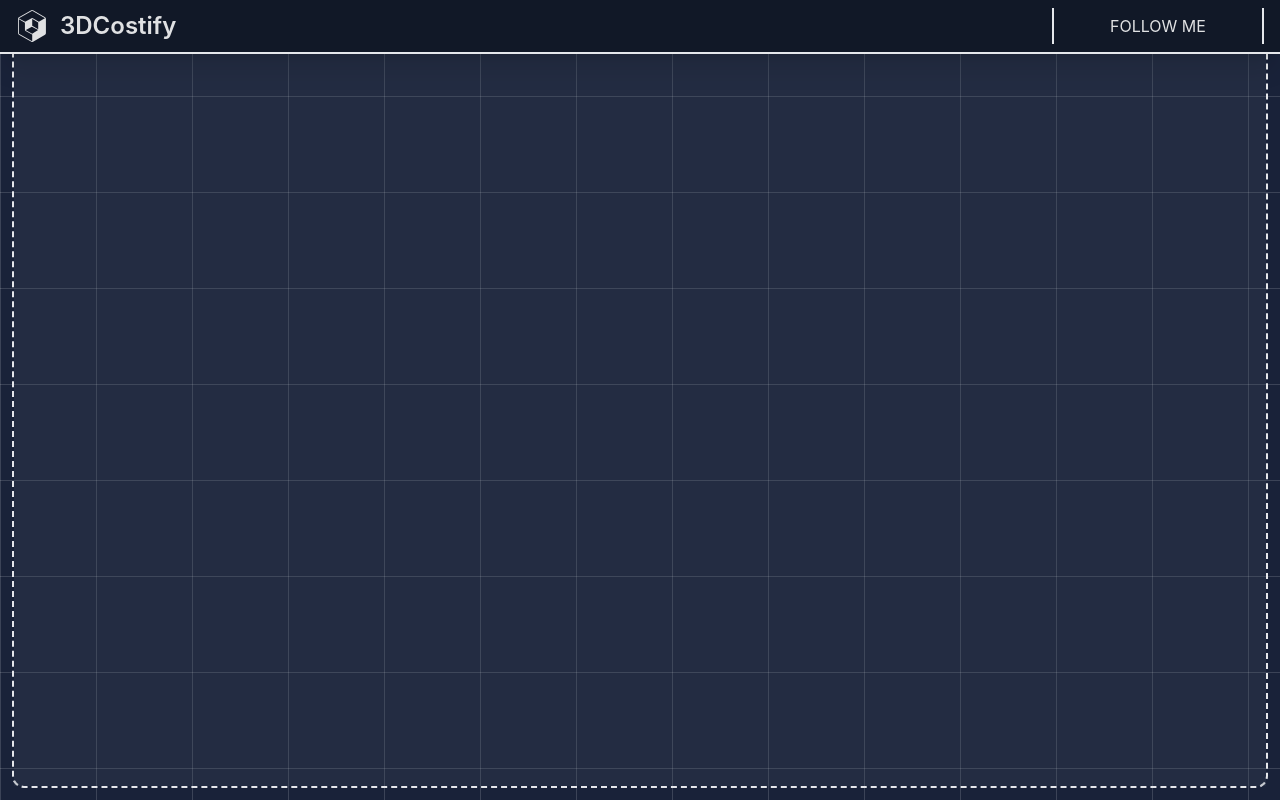
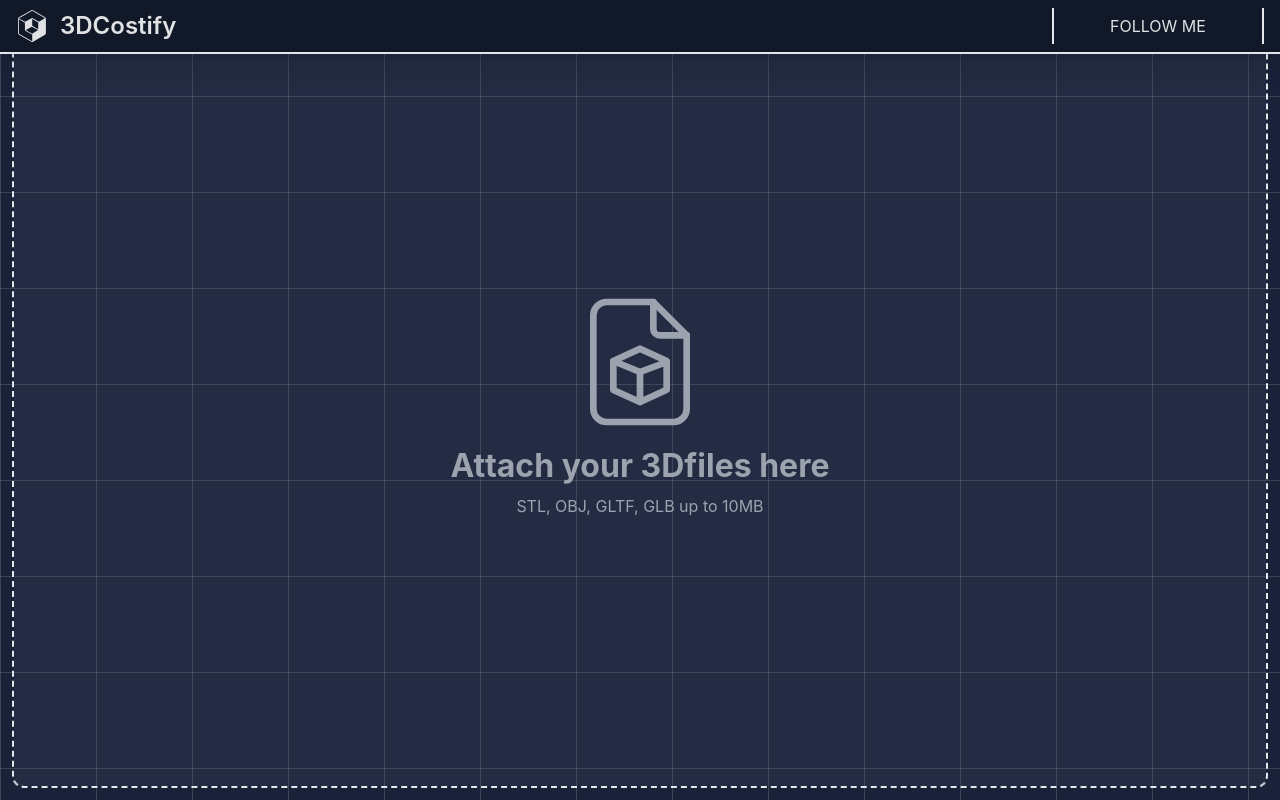
Before and after one commit to PEPAXD/3DPrint-CostCalc, a React (Vite) app: page / in a window 1280 px wide. Built offline with nearby package versions, Linux system fonts and the light colour scheme.

Commit message:
iconPanel UI

```diff
--- a/src/components/modelViewer.jsx
+++ b/src/components/modelViewer.jsx
@@ -1,12 +1,32 @@
 import React from "react";
 
 import "font-awesome/css/font-awesome.min.css";
+
+import { TbFile3D } from "react-icons/tb";
 
 function modelViewer() {
   return (
     <div className="flex h-full w-full p-3">
       <div className="relative w-full rounded-xl border-dashed border-2 border-white-900 flex justify-center items-center">
-        <div className="absolute top-0 left-0 right-0 bottom-0 bg-gray-600 opacity-20"></div>
+        <div className="absolute top-0 left-0 right-0 bottom-0 bg-gray-600 opacity-20">
+          <div className="h-full  bg-gray-600 flex justify-center items-center">
+            <input type="file" className="h-full w-full opacity-0" name="" />
+          </div>
+        </div>
+
+        <div className="absolute">
+          <div className="flex flex-col items-center">
+            <TbFile3D className="text-[10rem] text-gray-400 stroke-1" />
+
+            <span className="block text-[2rem] text-gray-400 font-bold">
+              Attach your 3Dfiles here
+            </span>
+
+            <p class="mt-1 text-ls text-gray-400">
+              STL, OBJ, GLTF, GLB up to 10MB
+            </p>
+          </div>
+        </div>
       </div>
     </div>
   );
```
